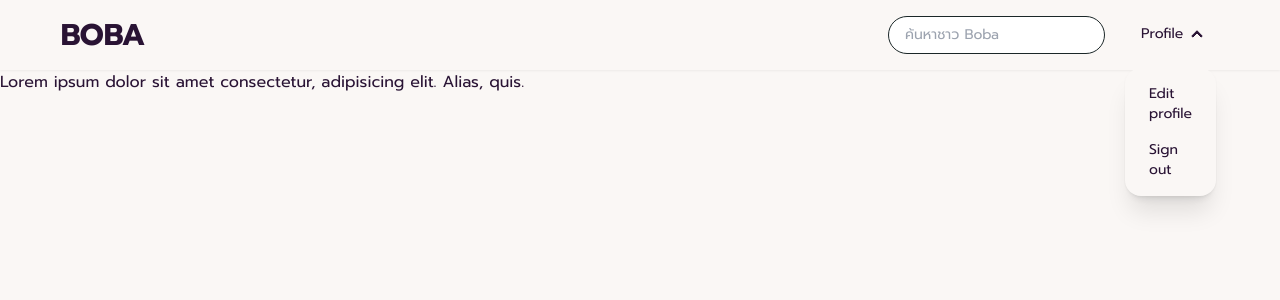
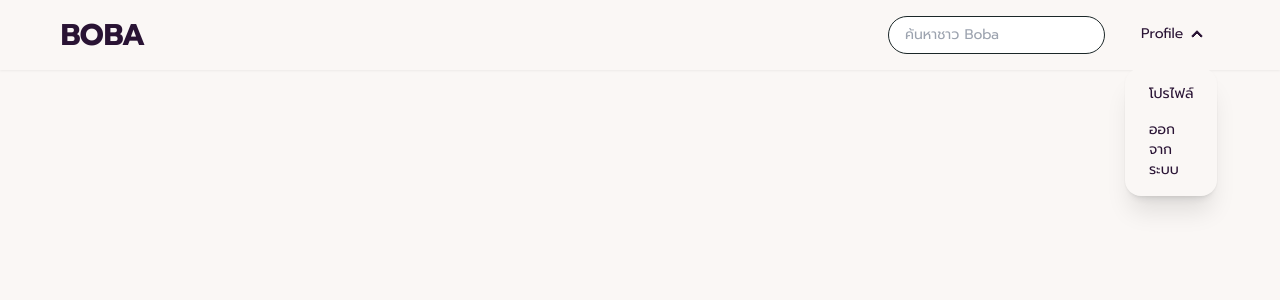
Before and after one commit to slapexs/boba-commu, a Next.js app: page / in a window 1280 px wide. Both pictures are taken after a click on the heading "Profile". Shown: the top 300 px of the page. Built offline with nearby package versions, Linux system fonts and the light colour scheme.

Commit message:
:lipstick: Edit dropdown menu

```diff
--- a/src/components/Navbar.tsx
+++ b/src/components/Navbar.tsx
@@ -1,12 +1,9 @@
 import React from "react"
-
-import favicon from "../../public/favicon.png"
-import Image from "next/image"
 
 const Navbar = () => {
 	return (
 		<>
-			<nav className="navbar bg-base-100 w-screen flex justify-center drop-shadow-sm">
+			<nav className="navbar bg-base-100 w-screen flex justify-center drop-shadow-sm fixed top-0 z-10">
 				<main className="w-11/12">
 					<div className="flex-1">
 						<a className="font-bold normal-case text-3xl">BOBA</a>
@@ -25,10 +22,10 @@ const Navbar = () => {
 									<summary>Profile</summary>
 									<ul className="p-2 bg-base-100">
 										<li>
-											<a>Edit profile</a>
+											<a>โปรไฟล์</a>
 										</li>
 										<li>
-											<a>Sign out</a>
+											<a>ออกจากระบบ</a>
 										</li>
 									</ul>
 								</details>
```
